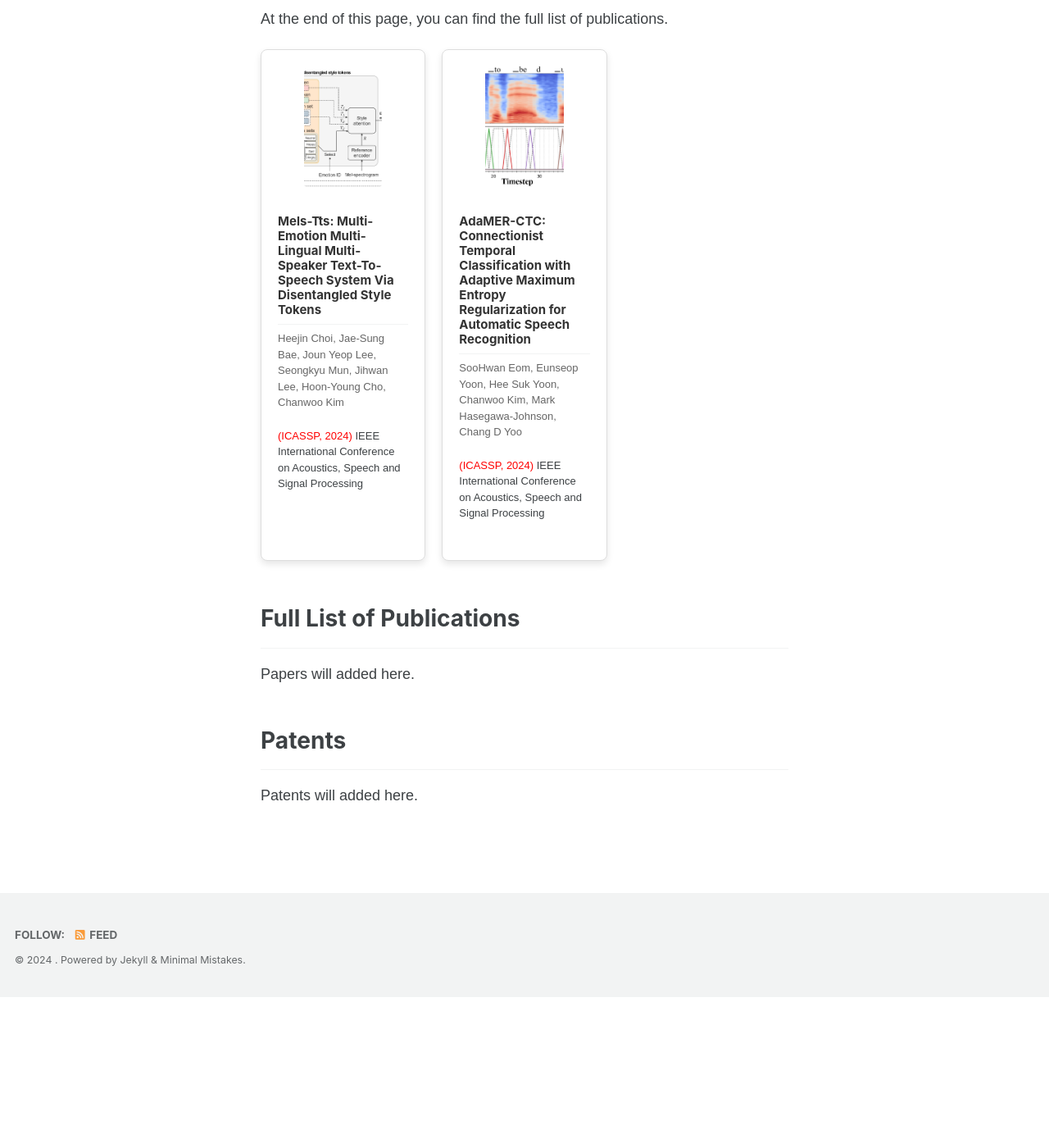
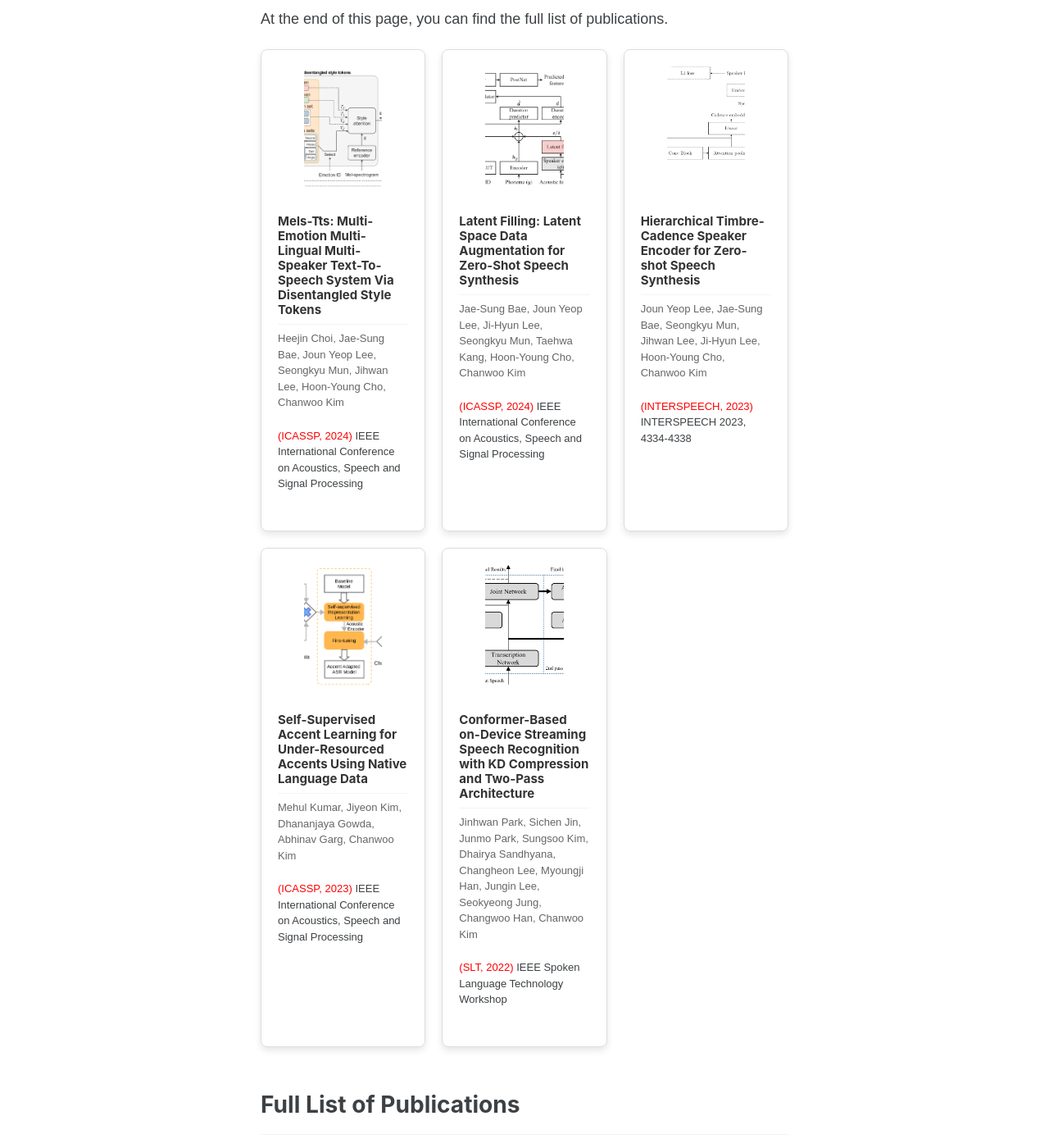
Before and after one commit to slp-laboratory/slp-laboratory.github.io, a Jekyll site: the page built from _pages/publications.md, in a window 1280 px wide and 1400 px high, scrolled down 221 px. Shown: the whole window at 82% size. Built offline with Jekyll 4.4.1, drawn with Linux system fonts in a browser that asks for light colours; cached includes are drawn as plain includes; comment, search, counter and statistics services are not loaded; before the commit the page ends 1437 px from its top, so only the background shows below that.

Commit message:
0511 hyunku
highlight papers & Professor Update

```diff
--- a/_pages/publications.md
+++ b/_pages/publications.md
@@ -70,11 +70,36 @@ toc: true
     </ul>
   </div>
   <div class="card">
-    <img src="../assets/images/paper/adamer.PNG" alt="Intracranial Hypertension">
-    <h2>AdaMER-CTC: Connectionist Temporal Classification with Adaptive Maximum Entropy Regularization for Automatic Speech Recognition</h2>
-    <p>SooHwan Eom, Eunseop Yoon, Hee Suk Yoon, Chanwoo Kim, Mark Hasegawa-Johnson, Chang D Yoo</p>
+    <img src="../assets/images/paper/latent-filling.PNG" alt="Intracranial Hypertension">
+    <h2>Latent Filling: Latent Space Data Augmentation for Zero-Shot Speech Synthesis</h2>
+    <p>Jae-Sung Bae, Joun Yeop Lee, Ji-Hyun Lee, Seongkyu Mun, Taehwa Kang, Hoon-Young Cho, Chanwoo Kim</p>
     <ul>
       <li><span class="red-text">(ICASSP, 2024)</span> IEEE International Conference on Acoustics, Speech and Signal Processing</li>
+    </ul>
+  </div>
+  <div class="card">
+    <img src="../assets/images/paper/tica.PNG" alt="Hierarchical">
+    <h2>Hierarchical Timbre-Cadence Speaker Encoder for Zero-shot Speech Synthesis</h2>
+    <p>Joun Yeop Lee, Jae-Sung Bae, Seongkyu Mun, Jihwan Lee, Ji-Hyun Lee, Hoon-Young Cho, Chanwoo Kim</p>
+    <ul>
+      <li><span class="red-text">(INTERSPEECH, 2023)</span> INTERSPEECH 2023, 4334-4338</li>
+    </ul>
+  </div>
+    <div class="card">
+    <img src="../assets/images/paper/ssl-accent.PNG" alt="Hierarchical">
+    <h2>Self-Supervised Accent Learning for Under-Resourced Accents Using Native Language Data</h2>
+    <p>Mehul Kumar, Jiyeon Kim, Dhananjaya Gowda, Abhinav Garg, Chanwoo Kim</p>
+    <ul>
+      <li><span class="red-text">(ICASSP, 2023)</span> IEEE International Conference on Acoustics, Speech and Signal Processing</li>
+    </ul>
+  </div>
+  <div class="card">
+    <img src="../assets/images/paper/conformer.PNG" alt="Hierarchical">
+    <h2>Conformer-Based on-Device Streaming Speech Recognition with KD Compression and Two-Pass Architecture</h2>
+    <p>Jinhwan Park, Sichen Jin, Junmo Park, Sungsoo Kim, Dhairya Sandhyana, Changheon Lee, Myoungji Han, Jungin Lee, Seokyeong Jung, Changwoo Han, Chanwoo Kim
+    </p>
+    <ul>
+      <li><span class="red-text">(SLT, 2022)</span> IEEE Spoken Language Technology Workshop</li>
     </ul>
   </div>
   <!-- Add more cards as necessary -->
```
Also changed, not shown: _pages/professor.md (+5 -3 lines), assets/images/paper/adamer.PNG (deleted), assets/images/paper/conformer.PNG (added), assets/images/paper/latent-filling.PNG (added), assets/images/paper/ssl-accent.PNG (added), assets/images/paper/tica.PNG (added), 9 other files.
